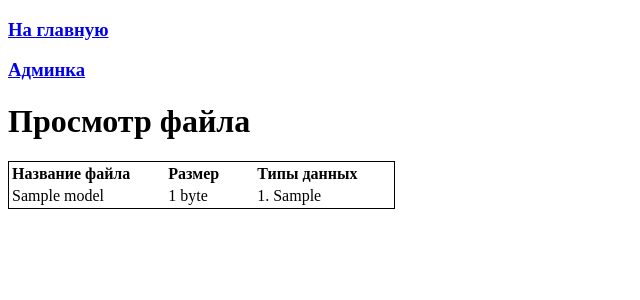
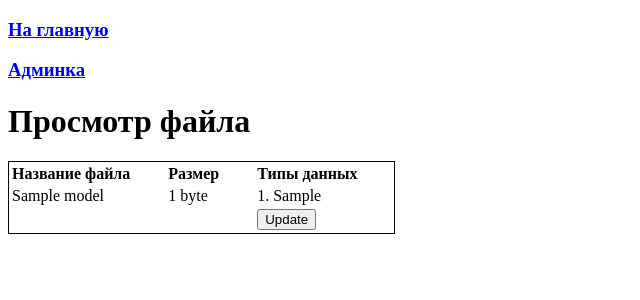
Before and after one commit to SXHRYU/info_pro_slavaitru, a Django app: template files/templates/files/detail.html in a window 1280 px wide. Shown: the top 300 px of the page, without its empty margins (0-640 px from the left). Run offline with Django 4.2, Linux system fonts and the light colour scheme; the template is opened without the code that fills it: most values are stand-ins (such as "Sample title", 1, 10 or a date in 2020).

Commit message:
basic update of file model data types

```diff
--- a/files/forms.py
+++ b/files/forms.py
@@ -9,9 +9,3 @@ class UploadFileForm(forms.ModelForm):
         fields = [
             "filepath",
         ]
-
-    def get_file_size(request):
-        return request.FILES.get("filepath").size
-
-    def get_name(self):
-        return self.instance.uploaded_file.name
--- a/files/templates/files/detail.html
+++ b/files/templates/files/detail.html
@@ -15,5 +15,14 @@
                 {% endfor %}
             </td>
         </tr>
+        <tr>
+            <td style="padding-right: 35px;"></td>
+            <td style="padding-right: 35px;"></td>
+            <td style="padding-right: 35px;">
+                <form action="{% url 'files-update' model.pk %}" method="get">
+                    <input type="submit" value="Update"/>
+                </form>
+            </td>
+        </tr>
     </table>
 {% endblock content %}
--- a/files/urls.py
+++ b/files/urls.py
@@ -14,10 +14,11 @@ Including another URLconf
     2. Add a URL to urlpatterns:  path('blog/', include('blog.urls'))
 """
 from django.urls import path
-from .views import FilesUpload, FilesDetail
+from .views import FilesUpload, FilesDetail, FilesUpdate
 
 
 urlpatterns = [
     path("", FilesUpload.as_view(), name="files-upload"),
     path("files/<int:pk>/", FilesDetail.as_view(), name="files-detail"),
+    path("files/update/<int:pk>/", FilesUpdate.as_view(), name="files-update"),
 ]
```
Also changed, not shown: files/templates/files/update.html (added, +15 -0 lines), files/views.py (+12 -2 lines).
